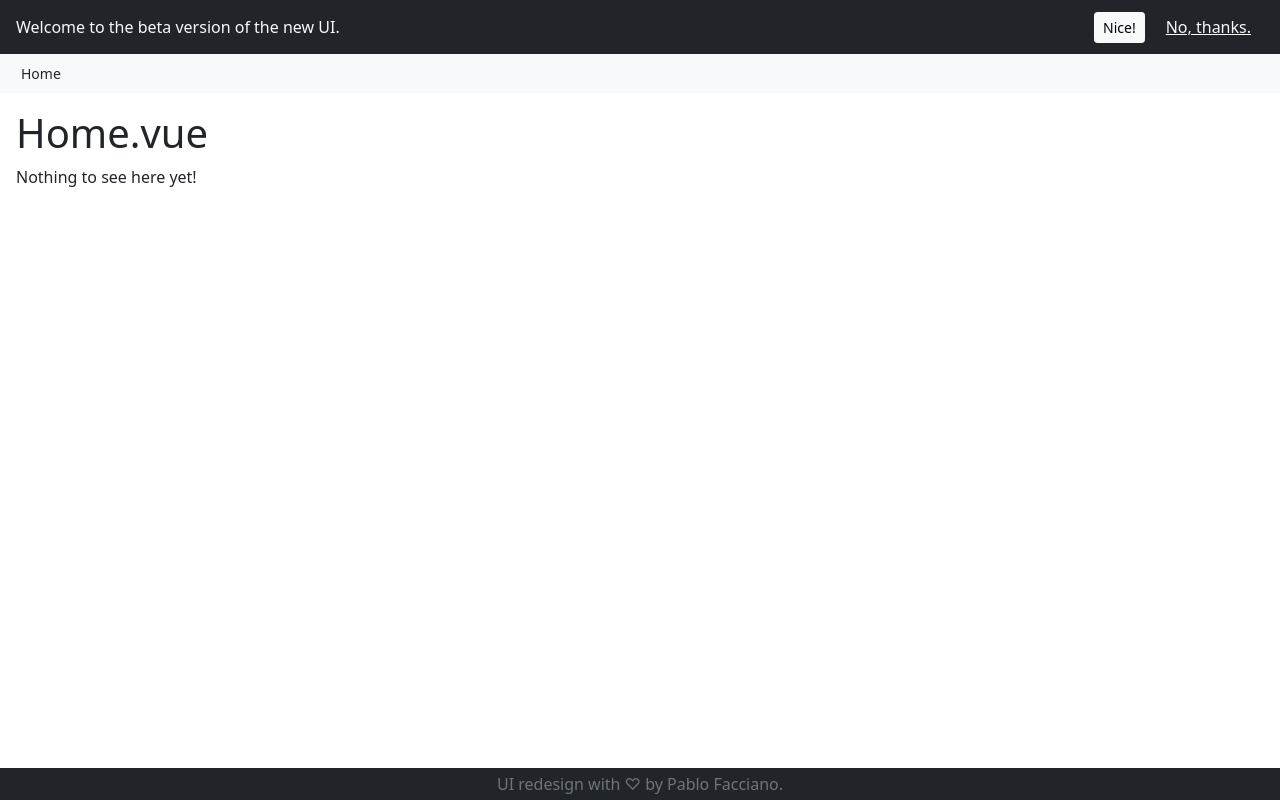
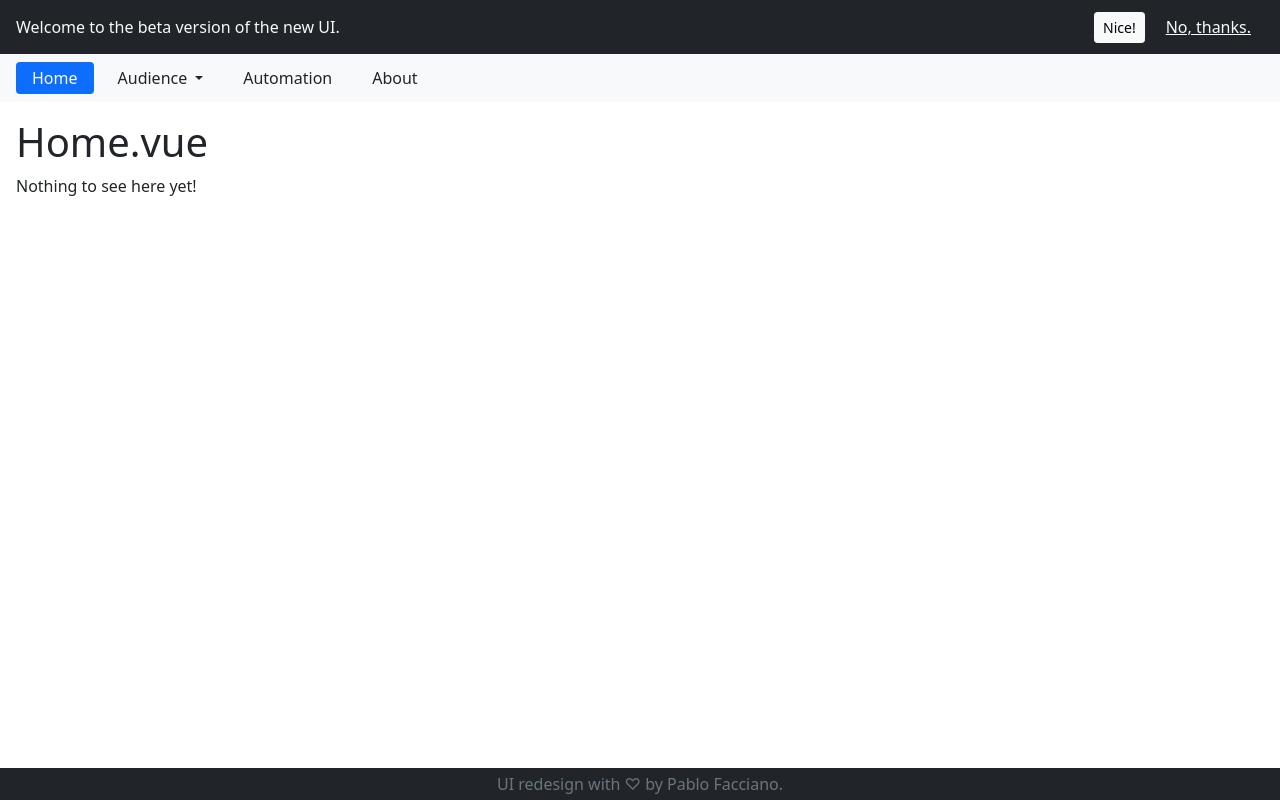
Before and after one commit to PabloFacciano/sfmc-new-ui, a Vue app in the folder app/: page / in a window 1280 px wide. Built offline with nearby package versions, Linux system fonts and the light colour scheme; what @meforma/vue-toaster would draw is missing.

Commit message:
navbar in app

```diff
--- a/app/src/App.vue
+++ b/app/src/App.vue
@@ -17,7 +17,7 @@
       </div>
       <!-- Content -->
       <div class="d-flex flex-column h-100">
-        <AppHeader />
+        <AppNavbar />
         <router-view />
         <footer class="footer mt-auto py-1 px-3 bg-dark text-light">
           <div class="d-flex justify-content-center">
@@ -31,13 +31,13 @@
 
 <script>
 import NoIframe from '@/components/NoIframe.vue';
-import AppHeader from '@/components/AppHeader.vue';
+import AppNavbar from '@/components/AppNavbar.vue';
 
 export default {
   name: "Home",
   components: {
     NoIframe,
-    AppHeader
+    AppNavbar
   },
   computed: {
     isIframe() {
@@ -59,7 +59,7 @@ export default {
     }
   },
   mounted(){
-    console.log(">>>> VUE APP START!", this);
+
   },
   data(){
     return {
```
